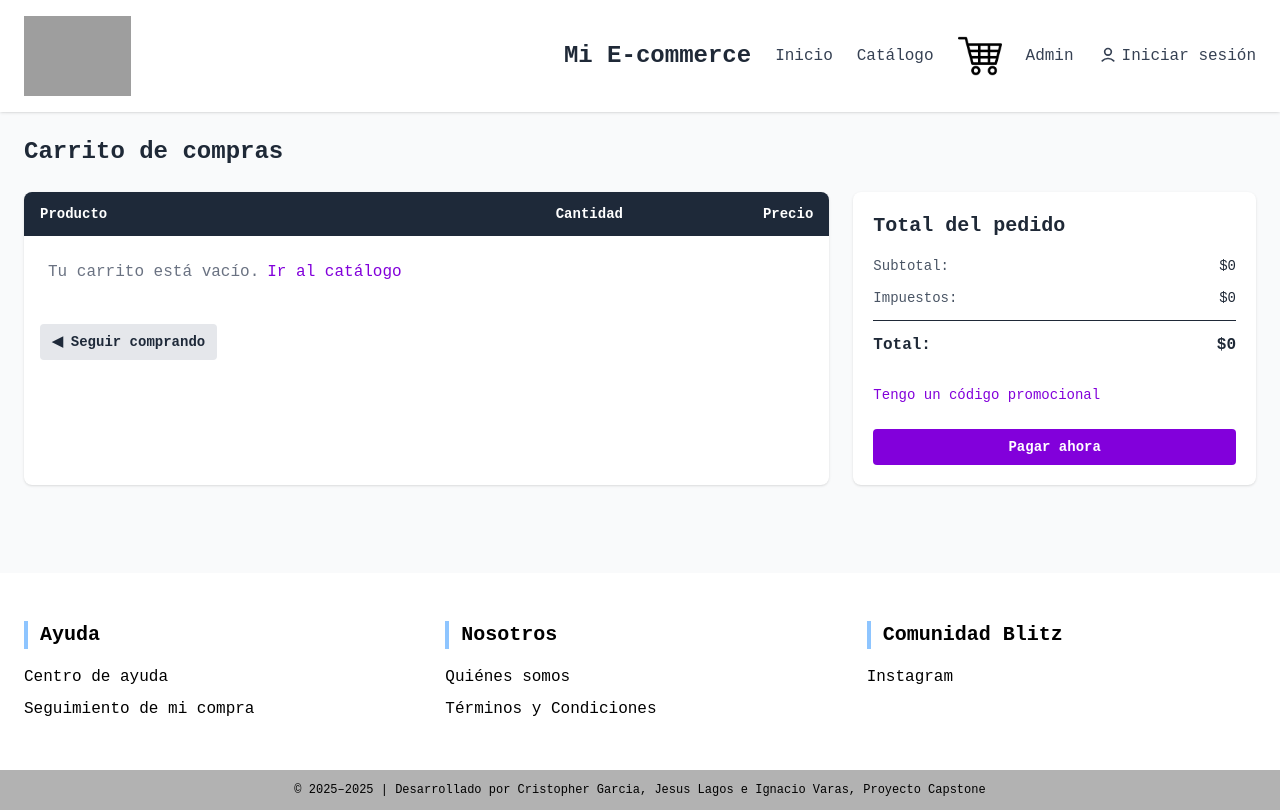
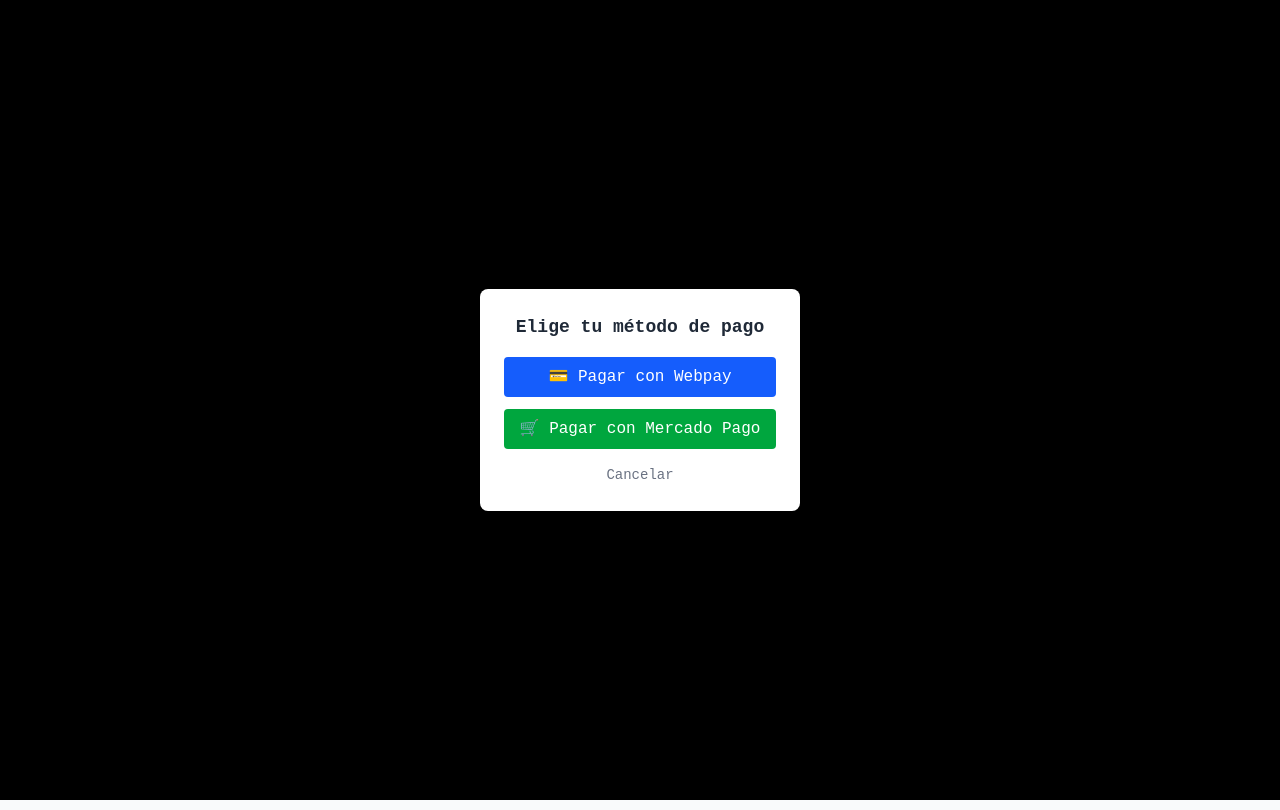
Before and after one commit to cristopherGarciac/Capstone, a Next.js app: page /carrito in a window 1280 px wide. Both pictures are taken after a click on the button "Pagar ahora". Built offline with nearby package versions, Linux system fonts and the light colour scheme; grey boxes are pictures that could not be loaded.

Commit message:
Actualizacion metodos de pago

```diff
--- a/package.json
+++ b/package.json
@@ -13,12 +13,14 @@
     "axios": "^1.11.0",
     "bcryptjs": "^3.0.2",
     "jsonwebtoken": "^9.0.2",
+    "mercadopago": "^2.9.0",
     "next": "15.4.6",
     "next-auth": "^4.24.11",
     "nodemailer": "^6.10.1",
     "postgres": "^3.4.7",
     "react": "19.1.0",
     "react-dom": "19.1.0",
+    "transbank-sdk": "^6.1.0",
     "twilio": "^5.9.0"
   },
   "devDependencies": {
--- a/src/pages/admin.js
+++ b/src/pages/admin.js
@@ -564,7 +564,7 @@
         <button className="py-2 border-b border-gray-700" onClick={() => setSection('productos')}>
           Productos
         </button>
-        <Link href="confi" className="py-2 border-b border-gray-700 hover:bg-gray-700 text-center">
+        <Link href="config" className="py-2 border-b border-gray-700 hover:bg-gray-700 text-center">
           Configuración
         </Link>
         <Link href="usuarios" className="py-2 border-b border-gray-700 hover:bg-gray-700 text-center">
--- /dev/null
+++ b/src/pages/api/mercadopago/create.js
@@ -0,0 +1,27 @@
+import { MercadoPagoConfig, Preference } from "mercadopago";
+
+const client = new MercadoPagoConfig({
+  accessToken: process.env.MP_ACCESS_TOKEN,
+});
+
+export default async function handler(req, res) {
+  if (req.method !== "POST") {
+    return res.status(405).json({ error: "Método no permitido" });
+  }
+
+  try {
+    const { items } = req.body;
+
+   const preferenceData = {
+  items,
+};
+
+    const preference = new Preference(client);
+    const response = await preference.create({ body: preferenceData });
+
+    res.status(200).json({ init_point: response.init_point });
+  } catch (err) {
+    console.error("Error creando preferencia Mercado Pago:", err);
+    res.status(500).json({ error: err.message });
+  }
+}
--- /dev/null
+++ b/src/pages/api/webpay/commit.js
@@ -0,0 +1,31 @@
+import { WebpayPlus, Options, IntegrationApiKeys, Environment } from "transbank-sdk";
+
+const tx = new WebpayPlus.Transaction(
+  new Options(
+    IntegrationApiKeys.WEBPAY_PLUS,   // API Key de integración
+    "597055555532",                   // Commerce Code de pruebas
+    Environment.Integration           // Ambiente de pruebas
+  )
+);
+
+export default async function handler(req, res) {
+  if (req.method !== "POST") {
+    return res.status(405).json({ error: "Método no permitido" });
+  }
+
+  try {
+    const { token } = req.body;
+
+    if (!token) {
+      return res.status(400).json({ error: "Falta el token" });
+    }
+
+    // Confirmar la transacción
+    const response = await tx.commit(token);
+
+    return res.status(200).json(response);
+  } catch (error) {
+    console.error("Error al confirmar transacción:", error);
+    return res.status(500).json({ error: "No se pudo confirmar la transacción" });
+  }
+}
--- /dev/null
+++ b/src/pages/api/webpay/create.js
@@ -0,0 +1,38 @@
+import { WebpayPlus, IntegrationCommerceCodes, IntegrationApiKeys, Environment } from "transbank-sdk";
+
+export default async function handler(req, res) {
+  if (req.method !== "POST") return res.status(405).end();
+
+  try {
+    let { amount, sessionId, returnUrl } = req.body;
+
+    amount = Number(amount);
+    if (isNaN(amount) || amount <= 0) {
+      return res.status(400).json({ error: "amount inválido" });
+    }
+
+    if (!returnUrl || typeof returnUrl !== "string" || !returnUrl.startsWith("http")) {
+      return res.status(400).json({ error: "returnUrl inválida" });
+    }
+
+    const tx = new WebpayPlus.Transaction({
+      commerceCode: IntegrationCommerceCodes.WEBPAY_PLUS,
+      apiKey: IntegrationApiKeys.WEBPAY,
+      environment: Environment.Integration  // ✅ CORREGIDO
+    });
+
+    const buyOrder = "orden-" + Date.now();
+
+    const response = await tx.create(
+      buyOrder,
+      sessionId || "sesion-usuario-123",
+      amount,
+      returnUrl
+    );
+
+    return res.status(200).json(response);
+  } catch (error) {
+    console.error("Error al crear transacción:", error);
+    return res.status(500).json({ error: error.message || "Error creando la transacción" });
+  }
+}
--- a/src/pages/carrito.js
+++ b/src/pages/carrito.js
@@ -20,6 +20,8 @@
   const [cartCount, setCartCount] = useState(0);
 
   const IVA = 0.19;
+// modal de pago
+  const [showPaymentModal, setShowPaymentModal] = useState(false);
 
   // helpers
   const precioCLP = (v) =>
@@ -38,6 +40,78 @@
       setCartCount(0);
     }
   };
+// Mercado Pago
+const handlePayMP = async () => {
+  try {
+    const itemsMP = items.map(it => ({
+      title: it.titulo,
+      unit_price: Number(it.precio),
+      quantity: Number(it.qty),
+    }));
+
+    const resp = await fetch("/api/mercadopago/create", {
+      method: "POST",
+      headers: { "Content-Type": "application/json" },
+      body: JSON.stringify({ items: itemsMP }),
+    });
+
+    const data = await resp.json();
+    if (resp.ok && data.init_point) {
+      window.location.href = data.init_point;
+    } else {
+      alert(data.error || "Error al iniciar pago con Mercado Pago");
+    }
+  } catch (error) {
+    console.error(error);
+    alert("Error de conexión con Mercado Pago");
+  }
+};
+
+//webpay
+const handlePay = async () => {
+  try {
+    // Construir URL absoluta de manera segura
+    const origin =
+      typeof window !== "undefined"
+        ? `${window.location.protocol}//${window.location.hostname}${window.location.port ? `:${window.location.port}` : ""}`
+        : "http://localhost:3000"; // fallback por si se ejecuta del lado del servidor
+
+    const returnUrl = `${origin}/api/webpay/commit`;
+
+    const resp = await fetch("/api/webpay/create", {
+      method: "POST",
+      headers: { "Content-Type": "application/json" },
+      body: JSON.stringify({
+        amount: Math.round(total),
+        sessionId: "sesion-usuario-123",
+        returnUrl,
+      }),
+    });
+
+    const data = await resp.json();
+
+    if (resp.ok && data.url && data.token) {
+      // Crear form dinámicamente para redirigir a Webpay
+      const form = document.createElement("form");
+      form.method = "POST";
+      form.action = data.url;
+
+      const input = document.createElement("input");
+      input.type = "hidden";
+      input.name = "token_ws";
+      input.value = data.token;
+
+      form.appendChild(input);
+      document.body.appendChild(form);
+      form.submit();
+    } else {
+      alert(data.error || "Error al iniciar el pago");
+    }
+  } catch (error) {
+    console.error("Error iniciando pago:", error);
+    alert("Error de conexión con Webpay");
+  }
+};
 
   // init
   useEffect(() => {
@@ -296,7 +370,8 @@
               </Link>
 
               {items.length > 0 && (
-                <button className="bg-purple-700 hover:bg-purple-800 text-white text-sm font-semibold px-4 py-2 rounded">
+                <button  onClick={()=>  setShowPaymentModal(true)}
+                    className="bg-purple-700 hover:bg-purple-800 text-white text-sm font-semibold px-4 py-2 rounded">
                   Pagar ahora
                 </button>
               )}
@@ -325,11 +400,46 @@
                 Tengo un código promocional
               </button>
 
-              <button className="mt-3 w-full bg-purple-700 hover:bg-purple-800 text-white font-semibold px-4 py-2 rounded">
-                Pagar ahora
-              </button>
+              <button  onClick={()=>  setShowPaymentModal(true)}
+                    className="bg-purple-700 hover:bg-purple-800 text-white text-sm font-semibold px-4 py-2 rounded">
+                  Pagar ahora
+                </button>
             </div>
           </aside>
+          {showPaymentModal && (
+  <div className="fixed inset-0 bg-black bg-opacity-50 flex items-center justify-center z-50">
+    <div className="bg-white rounded-lg shadow-lg p-6 w-80 text-center">
+      <h2 className="text-lg font-bold mb-4">Elige tu método de pago</h2>
+      <div className="flex flex-col gap-3">
+        <button
+          onClick={() => {
+            setShowPaymentModal(false);
+            handlePay(); // Webpay
+          }}
+          className="bg-blue-600 hover:bg-blue-700 text-white py-2 rounded"
+        >
+          💳 Pagar con Webpay
+        </button>
+        <button
+          onClick={() => {
+            setShowPaymentModal(false);
+            handlePayMP(); // Mercado Pago
+          }}
+          className="bg-green-600 hover:bg-green-700 text-white py-2 rounded"
+        >
+          🛒 Pagar con Mercado Pago
+        </button>
+      </div>
+      <button
+        onClick={() => setShowPaymentModal(false)}
+        className="mt-4 text-gray-500 hover:underline text-sm"
+      >
+        Cancelar
+      </button>
+    </div>
+  </div>
+)}
+
         </div>
       </main>
 
--- a/src/pages/index.js
+++ b/src/pages/index.js
@@ -34,7 +34,7 @@
 
   const promociones = [
     { texto: "Despacho a Todo Chile", destaque: false },
-    { texto: "Marcas Exclusivas", destaque: false },
+    { texto: "Marcas Populares", destaque: false },
   ];
 
 
--- a/src/pages/register.js
+++ b/src/pages/register.js
@@ -90,6 +90,31 @@
 };
 
 // validacion de rut
+const validarRut = (rut) => {
+  // Elimina puntos y guion
+  rut = rut.replace(/\./g, "").replace("-", "").toUpperCase();
+
+  // Separar cuerpo y dígito verificador
+  const cuerpo = rut.slice(0, -1);
+  const dv = rut.slice(-1);
+
+  if (cuerpo.length < 7) {
+    return false; // RUT muy corto
+  }
+  // Calcular DV esperado
+  let suma = 0;
+  let multiplo = 2;
+
+  for (let i = cuerpo.length - 1; i >= 0; i--) {
+    suma += parseInt(cuerpo.charAt(i), 10) * multiplo;
+    multiplo = multiplo < 7 ? multiplo + 1 : 2;
+  }
+
+  const dvEsperado = 11 - (suma % 11);
+  let dvFinal = dvEsperado === 11 ? "0" : dvEsperado === 10 ? "K" : dvEsperado.toString();
+
+  return dvFinal === dv;
+};
 
 const [errors, setErrors] = useState({});
   // Validación simple
```
Also changed, not shown: 2 other files (tests, documents, lock files or other folders).
